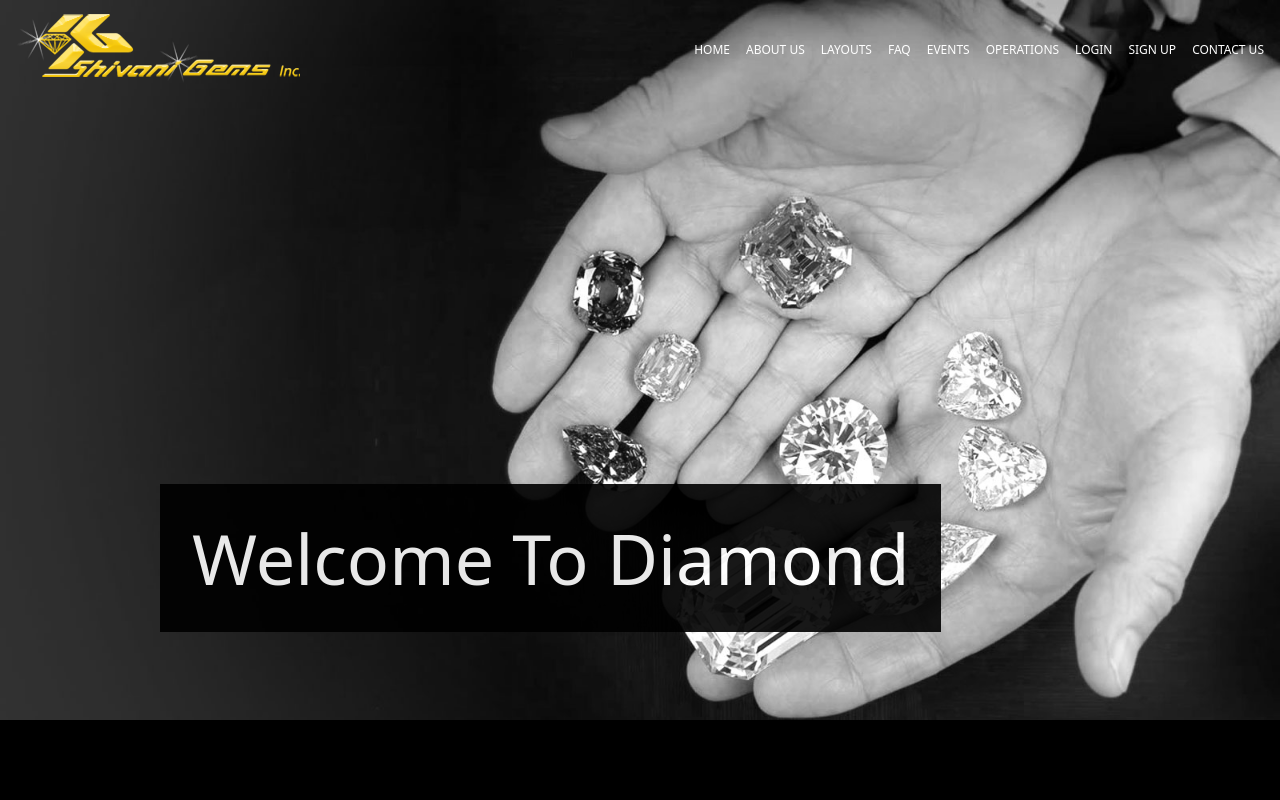
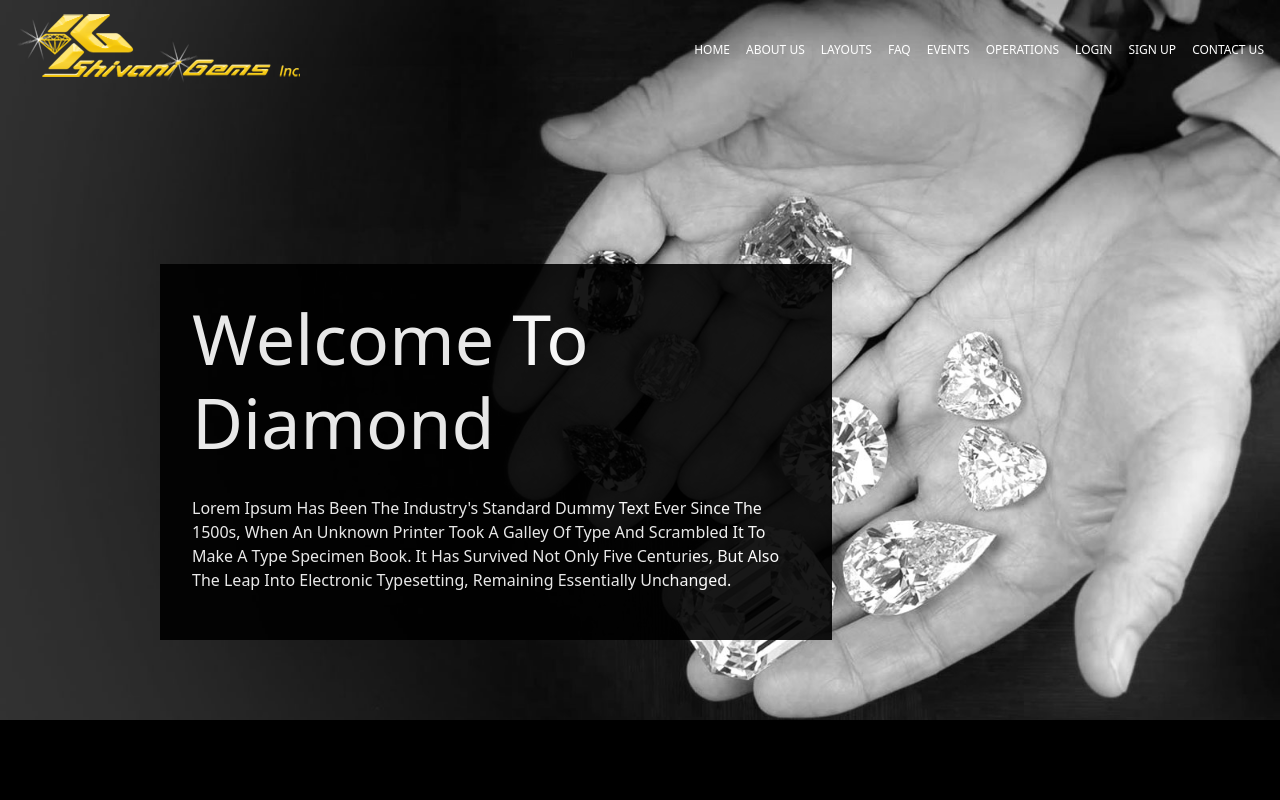
Before and after one commit to drmaniya/client-repo, a React (Create React App) app: page / in a window 1280 px wide. Shown: the top 800 px of the page. Built offline with nearby package versions, Linux system fonts and the light colour scheme.

Commit message:
dynamically change header

```diff
--- a/src/App.js
+++ b/src/App.js
@@ -25,9 +25,19 @@ import {BrowserRouter,
 			<img src={BgImg} alt="no-found"/>
 			<div className="heroTitle">
 				<div className="heroBlock">
-				{location.pathname === "/login"? '': location.pathname === "/signup"?'': location.pathname === "/" ? <h1>Welcome to Diamond</h1>: <h1>{location.pathname.substring(1)}</h1>}
+				{location.pathname === "/login"? '': location.pathname === "/signup"?'': location.pathname === "/" ?
+				<div className="heroDesc"><h1>Welcome to Diamond</h1>
+				<p>Lorem Ipsum has been the industry's standard dummy text ever since the 1500s, when an unknown printer took a galley of type and scrambled it to make a type specimen book. It has survived not only five centuries, but also the leap into electronic typesetting, remaining essentially unchanged. </p>
+
 				</div>
-			</div>
+				:
+				<div className="heroDesc">
+				<h1>{location.pathname.substring(1)}</h1>
+				<p>Lorem Ipsum has been the industry's standard dummy text ever since the 1500s, when an unknown printer took a galley of type and scrambled it to make a type specimen book. It has survived not only five centuries, but also the leap into electronic typesetting, remaining essentially unchanged. </p>
+					</div>
+				}
+				</div>
+				</div>
 		</div>
 		)
 	}
--- a/src/Pages/LoginFlow/LoginFlow.scss
+++ b/src/Pages/LoginFlow/LoginFlow.scss
@@ -7,6 +7,9 @@
   opacity: 0.9;
   width: 600px;
   padding: 2rem 5rem;
+  &.signUp {
+    max-width: auto;
+  }
   @media (max-width: 480px) {
     width: 90%;
     top: 5rem;
--- a/src/Pages/LoginFlow/SignUp.jsx
+++ b/src/Pages/LoginFlow/SignUp.jsx
@@ -9,7 +9,7 @@ import UploadBtn from '../Component/UploadBtn';
 export default function SignUp(){
 	return(
 
-			<div className="container loginWrapper">
+			<div className="container loginWrapper signUp">
 				<div className="row">
 					<div className="col-sm-12  col-md-12 col-lg-10 m-auto">
 						<div className="loginBlock pt-3">
--- a/src/Pages/common.scss
+++ b/src/Pages/common.scss
@@ -103,9 +103,13 @@ a {
       align-items: flex-end;
       padding: 10rem;
     }
-    h1 {
-      font-size: 70px;
+    .heroDesc {
+      h1 {
+        font-size: 70px;
+        margin-bottom: 2rem;
+      }
       padding: 2rem;
+      max-width: 70%;
       background-color: #000;
       opacity: 0.9;
       text-transform: capitalize;
```
